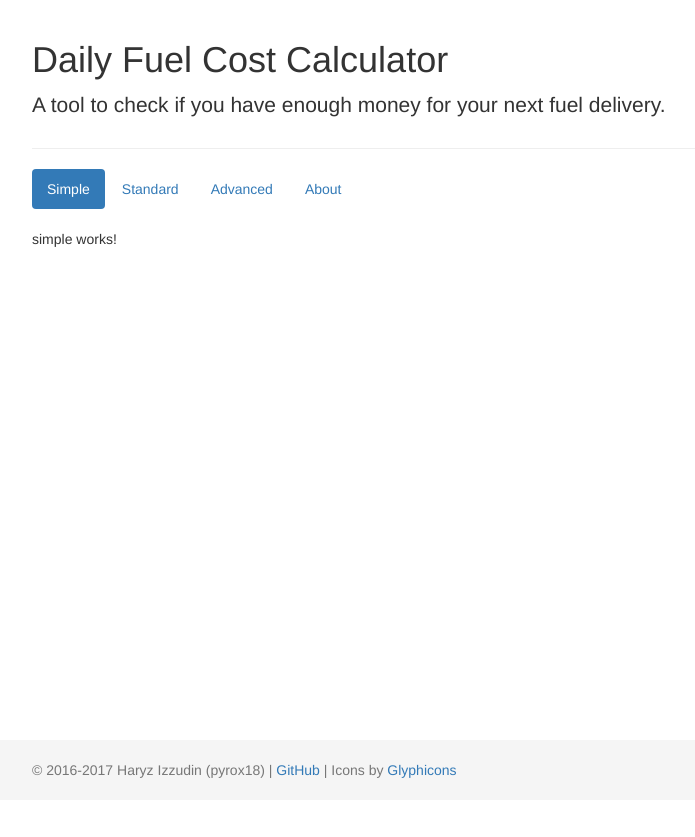
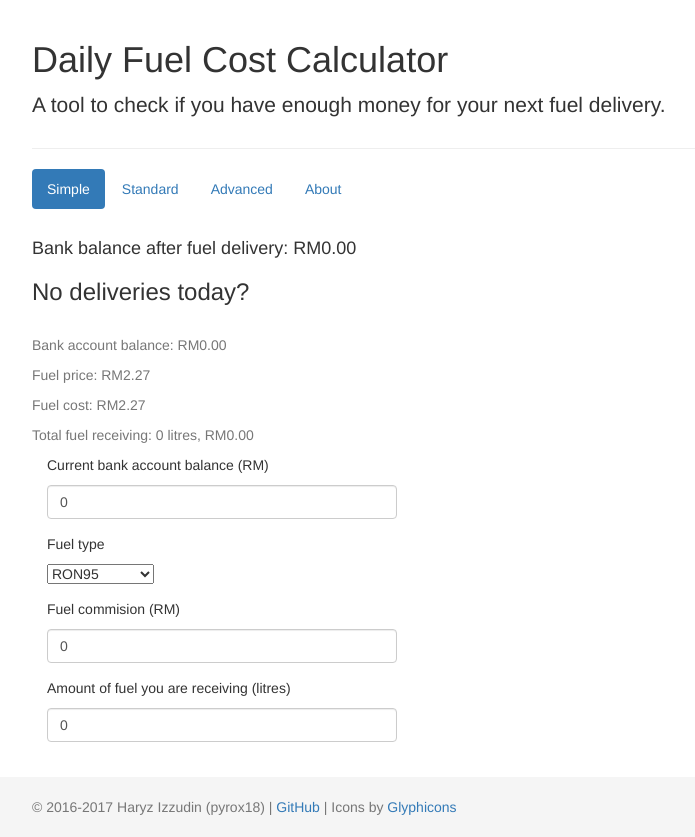
Before and after one commit to pyrox18/daily-fuel-cost-calculator, an Angular app: page /simple in a window 1280 px wide. Shown: the whole page, without its empty margins (38-733 px from the left). Before the commit the page ends 800 px from the top, so only its background shows below. Built offline with nearby package versions, Linux system fonts and the light colour scheme.

Commit message:
Implement simple mode

```diff
--- a/src/app/app.module.ts
+++ b/src/app/app.module.ts
@@ -13,6 +13,7 @@ import { AdvancedComponent } from './components/advanced/advanced.component';
 import { PageNotFoundComponent } from './components/page-not-found/page-not-found.component';
 import { AboutComponent } from './components/about/about.component';
 import { NavbarComponent } from './components/navbar/navbar.component';
+import { BankBalanceComponent } from './components/bank-balance/bank-balance.component';
 
 @NgModule({
   declarations: [
@@ -22,7 +23,8 @@ import { NavbarComponent } from './components/navbar/navbar.component';
     AdvancedComponent,
     PageNotFoundComponent,
     AboutComponent,
-    NavbarComponent
+    NavbarComponent,
+    BankBalanceComponent
   ],
   imports: [
     BrowserModule,
--- /dev/null
+++ b/src/app/components/bank-balance/bank-balance.component.html
@@ -0,0 +1,12 @@
+<div *ngIf="totalFuelCost == 0">
+  <h4>Bank balance after fuel delivery: RM{{finalBalance | number:'1.2-2'}}</h4>
+  <h3>No deliveries today?</h3>
+</div>
+<div *ngIf="totalFuelCost && finalBalance >= 0">
+  <h4>Bank balance after fuel delivery: <span class="text-success">RM{{finalBalance | number:'1.2-2'}}</span></h4>
+  <h3 class="text-success">Sufficient funds.</h3>
+</div>
+<div *ngIf="totalFuelCost && finalBalance < 0">
+  <h4>Bank balance after fuel delivery: <span class="text-danger">RM{{finalBalance | number:'1.2-2'}}</span></h4>
+  <h3 class="text-danger">Insufficient funds!</h3>
+</div>
--- /dev/null
+++ b/src/app/components/bank-balance/bank-balance.component.ts
@@ -0,0 +1,20 @@
+import { Component, OnChanges, Input } from '@angular/core';
+
+@Component({
+  selector: 'app-bank-balance',
+  templateUrl: './bank-balance.component.html',
+  styleUrls: ['./bank-balance.component.css']
+})
+export class BankBalanceComponent implements OnChanges {
+
+  @Input() bankBalance: number;
+  @Input() totalFuelCost: number;
+  finalBalance: number;
+
+  constructor() { }
+
+  ngOnChanges() {
+    this.finalBalance = this.bankBalance - this.totalFuelCost;
+  }
+
+}
--- a/src/app/components/simple/simple.component.html
+++ b/src/app/components/simple/simple.component.html
@@ -1,3 +1,32 @@
-<p>
-  simple works!
-</p>
+<app-bank-balance [bankBalance]="bankBalance" [totalFuelCost]="inputData.totalFuelCost()"></app-bank-balance>
+<br>
+
+<div class="text-muted">
+  <p>Bank account balance: RM{{bankBalance | number:'1.2-2'}}</p>
+  <p>Fuel price: RM{{inputData.fuelPrice | number:'1.2-2'}}</p>
+  <p>Fuel cost: RM{{inputData.fuelCost() | number:'1.2-6'}}</p>
+  <p>Total fuel receiving: {{inputData.fuelReceiving | number:'1.0-0'}} litres, RM{{inputData.totalFuelCost() | number:'1.2-2'}}</p>
+</div>
+
+<div class="col-md-4">
+  <form>
+    <div class="form-group">
+      <p>Current bank account balance (RM)</p>
+      <input type="number" class="form-control" [(ngModel)]="bankBalance" name="bankBalance">
+    </div>
+    <div class="form-group">
+      <p>Fuel type</p>
+      <select [(ngModel)]="inputData.fuelPrice" name="fuelPrice">
+        <option *ngFor="let fuel of fuelPriceService.fuelPrices" [value]="fuel.price">{{fuel.name}}</option>
+      </select>
+    </div>
+    <div class="form-group">
+      <p>Fuel commision (RM)</p>
+      <input type="number" class="form-control" [(ngModel)]="inputData.fuelCommission" name="fuelCommission">
+    </div>
+    <div class="form-group">
+      <p>Amount of fuel you are receiving (litres)</p>
+      <input type="number" class="form-control" [(ngModel)]="inputData.fuelReceiving" name="fuelReceiving">
+    </div>
+  </form>
+</div>
--- a/src/app/components/simple/simple.component.ts
+++ b/src/app/components/simple/simple.component.ts
@@ -1,4 +1,7 @@
 import { Component, OnInit } from '@angular/core';
+
+import { FuelPriceService } from '../../services/fuel-price.service';
+import { SimpleFuel } from '../../models/simple-fuel';
 
 @Component({
   selector: 'app-simple',
@@ -7,9 +10,17 @@ import { Component, OnInit } from '@angular/core';
 })
 export class SimpleComponent implements OnInit {
 
-  constructor() { }
+  inputData: SimpleFuel;
+  bankBalance: number;
+
+  constructor(
+    private fuelPriceService: FuelPriceService
+  ) { }
 
   ngOnInit() {
+    this.bankBalance = 0.00;
+    this.inputData = new SimpleFuel();
+    this.inputData.fuelPrice = this.fuelPriceService.fuelPrices[0].price;
   }
 
 }
```
Also changed, not shown: src/app/components/bank-balance/bank-balance.component.css (added), 1 other file (tests, documents, lock files or other folders).
